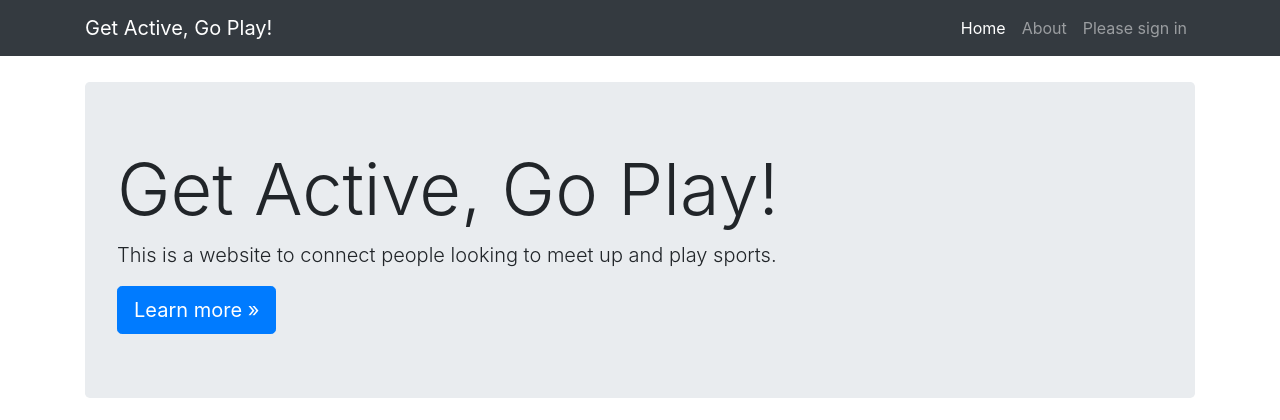
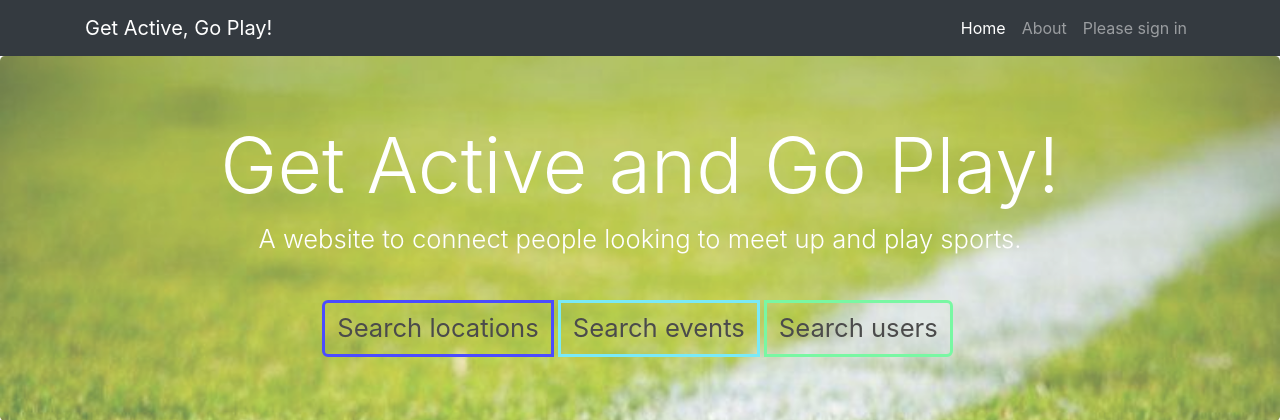
Before and after one commit to jrodowick/SeniorProject, a Django app: page / in a window 1280 px wide. Shown: the top 420 px of the page. Run offline with Django 3.2, Linux system fonts and the light colour scheme; grey boxes labelled with a size stand in for pictures from a placeholder-image service; some libraries are stand-ins or nearby versions.

Commit message:
Changing layout of home page

```diff
--- a/gagp/static/css/style.css
+++ b/gagp/static/css/style.css
@@ -2,14 +2,91 @@ body {
 }
 
 .navbar {
-  margin-bottom: 2%;
+  /* margin-bottom: 2%; */
+}
+
+#location-btn {
+  /* margin-top: 2%; */
+  border: solid blue;
+}
+
+#location-btn:hover {
+  /* margin-top: 2%; */
+  color:white;
+  background: blue;
+}
+
+#event-btn {
+  /* margin-top: 2%; */
+  border: solid #42e2f4;
+}
+
+#event-btn:hover {
+  /* margin-top: 2%; */
+  color:white;
+  background: #42e2f4;
+}
+
+#user-btn {
+  /* margin-top: 2%; */
+  border: solid #41f47d;
+}
+
+#user-btn:hover {
+  color:white;
+  background: #41f47d;
+}
+
+.btn-group > .btn, .btn-primary {
+  border-radius: 6px;
+}
+
+.buffer .btn {
+  border-radius: 6px;
+
+  font-size: 2vw;
+  border: 3px;
+  color: black;
+  background: none;
+  margin-left: 5px;
+  margin-right: 5px;
+}
+
+.jumbo-main {
+  position: relative;
+  padding-bottom: 5%;
+  margin-bottom: 0rem;
+  background-image: url("/static/images/field.jpg");
+  background-size: cover;
+  background-repeat: no-repeat;
+  opacity: 0.7;
+  width: 100%;
+  transition:opacity 2s;
+  color:white;
+
+}
+
+.jumbotron:hover {
+  opacity: 1.0;
+}
+
+.jumbotron  p , h1 {
+  /* background-color: grey; */
+
+}
+
+#footer {
+   position:absolute;
+   bottom:0;
+   width:100%;
+   height:60px;   /* Height of the footer */
 }
 
 .form-signin {
   width: 100%;
   max-width: 30%;
   padding: 5%;
-   margin: auto;
+  margin: auto;
 }
 
 .form-signin input[type="password"] {
@@ -27,7 +104,7 @@ body {
 }
 
 .search {
-  margin: auto;
+  margin-top: 2%;;
   width: 85%;
   margin-bottom: 2%;
 }
--- a/gagp/templates/index.html
+++ b/gagp/templates/index.html
@@ -6,46 +6,35 @@
 
 {% block content %}
 
-<div class="container">
 
       <!-- Jumbotron Header -->
-      <header class="jumbotron my-4">
-        <h1 class="display-3">Get Active, Go Play!</h1>
-        <p class="lead">This is a website to connect people looking to meet up and play sports.</p>
-        <a href="/about" class="btn btn-primary btn-lg">Learn more &raquo;</a>
-      </header>
+<header class="jumbotron jumbo-main" style="text-align:center;">
+  <h1 class="display-3 text-center" style="font-size:6vw;">Get Active and Go Play!</h1>
+  <p class="lead text-center" style="font-size:2vw;padding-bottom:1em;">A website to connect people looking to meet up and play sports.</p>
+  <div class="btn-group buffer">
+    <a id="location-btn" href="/locations" class="btn btn-primary">Search locations</a>
+    <a id="event-btn" href="/locations" class="btn btn-primary">Search events</a>
+    <a id="user-btn" href="/locations" class="btn btn-primary">Search users</a>
+
+  </div>
+
+  <!-- <a href="/about" class="btn btn-primary btn-lg">Learn more &raquo;</a> -->
+</header>
+
+<div class="container-fluid">
 
       <!-- Page Features -->
       <div class="row text-center">
 
-        <div class="col-lg-3 col-md-6 mb-4">
-          <div class="card">
-            <img class="card-img-top" src="{% static 'images/Locations.png' %}" style="height:10em;">
-            <div class="card-body">
-              <h4 class="card-title">Find a location</h4>
-              <p class="card-text">Use the Google Maps interface and find a location you want to create an event at!
-              If a location you want isn't on the map, just submit a new one.</p>
-            </div>
-            <div class="card-footer">
-              <a href="/locations" class="btn btn-primary">View Locations &raquo;</a>
-            </div>
-          </div>
+        <div class="col-lg-6 col-md-6 mb-2">
+
         </div>
 
-        <div class="col-lg-3 col-md-6 mb-4">
-          <div class="card">
-            <img class="card-img-top" src="{% static 'images/Activity.png' %}" style="height:10em;" alt="">
-            <div class="card-body">
-              <h4 class="card-title">Create an event</h4>
-              <p class="card-text">Once you now where you want to go, create an event.  Let other know what you're trying to do by giving you event a title and choose what you want to actaully play!</p>
-            </div>
-            <div class="card-footer">
-              <a href="/events" class="btn btn-primary">Create Event &raquo;</a>
-            </div>
-          </div>
+        <div class="col-lg-6 col-md-6 mb-2">
+
         </div>
 
-        <div class="col-lg-3 col-md-6 mb-4">
+        <!-- <div class="col-lg-3 col-md-6 mb-4">
           <div class="card">
             <img class="card-img-top" src="http://placehold.it/500x325" alt="">
             <div class="card-body">
@@ -69,7 +58,7 @@
               <a href="#" class="btn btn-primary">Find Out More!</a>
             </div>
           </div>
-        </div>
+        </div> -->
 
       </div>
       <!-- /.row -->
@@ -77,7 +66,7 @@
 </div>
 <!-- container -->
 
-<footer class="py-5 bg-dark">
+<footer id="footer" class="py-5 bg-dark">
   <div class="container">
     <p class="m-0 text-center text-white">Copyright &copy; GAGP 2018</p>
   </div>
```
